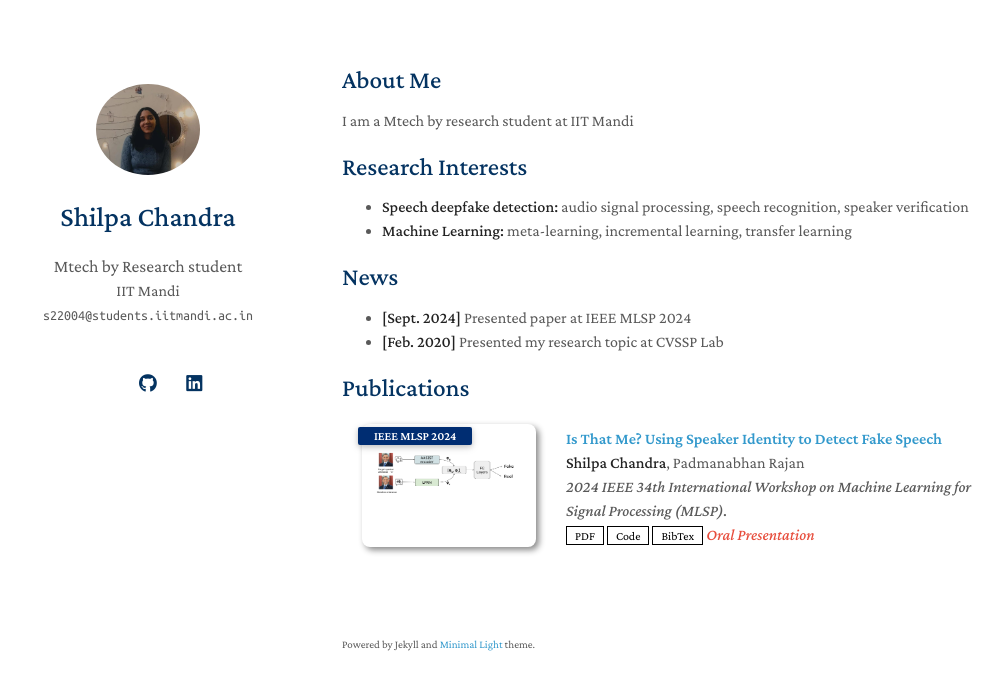
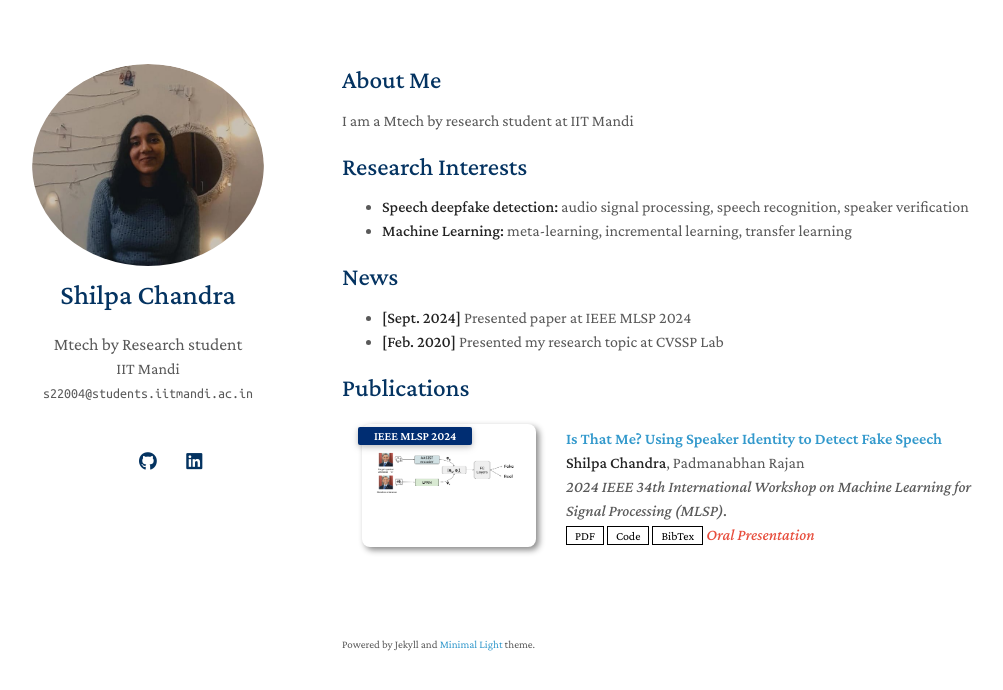
Before and after one commit to shilpac131/shilpac131.github.io, a Jekyll site: the page built from index.md, in a window 1280 px wide. Shown: the top 690 px of the page, without its empty margins (128-1131 px from the left). Built offline with Jekyll 4.4.1, drawn with Linux system fonts in a browser that asks for light colours; a style sheet for code colours, icons or effects is not loaded; our own code applies the rules of GitHub Pages for plain Markdown files.

Commit message:
making changes

```diff
--- a/_sass/minimal-light.scss
+++ b/_sass/minimal-light.scss
@@ -206,28 +206,51 @@ papertitle {
       width: 100%;
     }
 
+    // .image.avatar {
+    //   border-radius: 100%;
+    // }
+
+    //   .image.avatar:before {
+    //     display: none;
+    //   }
+
+    //   .image.avatar img {
+    //     border-radius: 100%;
+    //     width: 45%;
+    //     padding: 20px;
+    //     // border: 1px solid #ddd;
+    //     // padding: 3px;
+    //     // box-shadow: 0 -1px 5px 1px rgba(200, 200, 200, 0.3);
+    //   }
+
+    // #header .image.avatar {
+    //   margin: 0 0 1em 0;
+    //   width: 8.00em;
+    // }
+ // new avatar
+
  .image.avatar {
-      border-radius: 100%;
+  border-radius: 100%; /* Keeps the image circular */
+  overflow: hidden;    /* Ensures the image stays within the circular boundary */
 }
 
 .image.avatar:before {
-        display: none;
+  display: none;       /* Hides any content that might be added before the image */
 }
 
 .image.avatar img {
-        border-radius: 100%;
-        width: 45%;
-        padding: 20px;
-        // border: 1px solid #ddd;
-        // padding: 3px;
-        // box-shadow: 0 -1px 5px 1px rgba(200, 200, 200, 0.3);
+  border-radius: 100%;    /* Ensures the image itself is circular */
+  width: 100%;            /* Make the image fill the container */
+  height: auto;           /* Maintain the aspect ratio of the image */
+  padding: 0;             /* Remove any padding if you want the image to fill the circle fully */
+  object-fit: cover;      /* Ensures the image covers the container without stretching */
 }
 
 #header .image.avatar {
-      margin: 0 0 1em 0;
-      width: 8.00em;
+  margin: 0 0 1em 0;   /* Adds space below the avatar */
+  width: 8.00em;        /* Controls the avatar's size (can adjust this) */
+  height: 8.00em;       /* Ensures the height matches the width to keep the circular shape */
 }
-
 h3, h4, h5, h6 {
   font-weight: 600;
   color:#043361;
```
Lines whose indentation alone changed are shown as unchanged.
